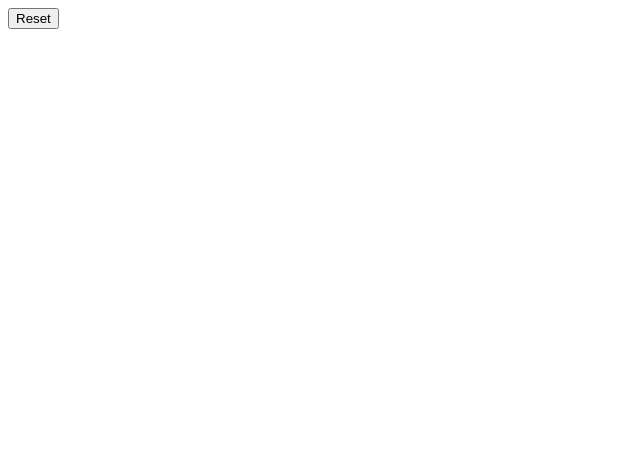
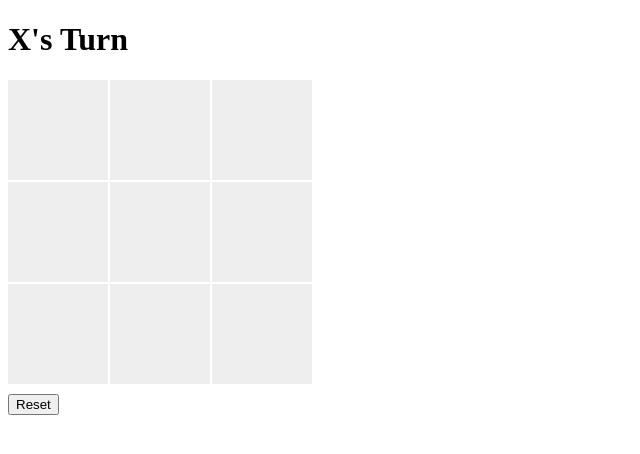
Before and after one commit to RosaS22/WK11TicTacToe, a website: page tictac.html in a window 1280 px wide. Shown: the whole page, without its empty margins (0-640 px from the left). Drawn offline with Linux system fonts and the light colour scheme.

Commit message:
Final Edits adding the header to display whose turn it is

```diff
--- a/tictac.html
+++ b/tictac.html
@@ -4,12 +4,14 @@
 <meta charset="UTF-8">
 <meta name="viewport" content="width=device-width, initial-scale=1.0">
 <title>Tic Tac Toe</title>
-
+<link href="./tictac.css" rel="stylesheet">
 </head>
 <body>
+<div><h1 id="turn">X's Turn</h1></div>
+<div class="board" id="board">
 
-<div class="board" id="board"></div>
-<button onclick="reset()">Reset</button>
+</div>
+<button class="btn btn-primary" onclick="reset()">Reset</button>
 
 <script src="tictac.js"></script>
 
--- a/tictac.js
+++ b/tictac.js
@@ -1,59 +1,84 @@
-let currentPlayer = 'X';
-let board = ['', '', '', '', '', '', '', '', ''];
+// Initialize the current player and the game board
+let currentPlayer = 'X'; // Current player, starts with X
+let board = ['', '', '', '', '', '', '', '', '']; // Represents the game board with 9 cells
 
+// Get the board element from the DOM
 const boardElement = document.getElementById('board');
+const turnElement = document.getElementById('turn'); // Get the turn element from the DOM
 
+// Function to render the game board
 function render() {
-  boardElement.innerHTML = '';
+  boardElement.innerHTML = ''; // Clear the board element before rendering
+  // Loop through each cell in the board array
   board.forEach((cell, index) => {
+    // Create a div element for each cell
     const cellElement = document.createElement('div');
-    cellElement.classList.add('cell');
-    cellElement.textContent = cell;
+    cellElement.classList.add('cell'); // Add 'cell' class to the div
+    cellElement.textContent = cell; // Set the text content of the cell
+    // Add event listener for cell click, invoking cellClick function with cell index
     cellElement.addEventListener('click', () => cellClick(index));
+    // Append the cell element to the board element
     boardElement.appendChild(cellElement);
   });
+  // Update the heading to indicate whose turn it is
+  turnElement.textContent = `${currentPlayer}'s Turn`;
 }
 
+// Function to handle cell click event
 function cellClick(index) {
+  // Check if the clicked cell is empty and there's no winner yet
   if (board[index] === '' && !checkWinner()) {
+    // Assign the current player to the clicked cell
     board[index] = currentPlayer;
+    // Switch to the other player for the next turn
     currentPlayer = currentPlayer === 'X' ? 'O' : 'X';
+    // Render the updated board
     render();
   }
 }
 
+// Function to check if there's a winner or if it's a draw
 function checkWinner() {
   const winningCombinations = [
-    [0, 1, 2],
+    [0, 1, 2], // Rows
     [3, 4, 5],
     [6, 7, 8],
-    [0, 3, 6],
+    [0, 3, 6], // Columns
     [1, 4, 7],
     [2, 5, 8],
-    [0, 4, 8],
+    [0, 4, 8], // Diagonals
     [2, 4, 6]
   ];
 
+  // Iterate through each winning combination
   for (let combination of winningCombinations) {
     const [a, b, c] = combination;
+    // Check if the cells in the combination are all the same player's symbol
     if (board[a] && board[a] === board[b] && board[a] === board[c]) {
+      // If so, alert the winner and return true
       alert(`Player ${board[a]} wins!`);
       return true;
     }
   }
 
+  // If there are no empty cells left, it's a draw
   if (!board.includes('')) {
     alert("It's a draw!");
     return true;
   }
 
+  // Return false if there's no winner or draw yet
   return false;
 }
 
+// Function to reset the game
 function reset() {
+  // Reset current player and the board array
   currentPlayer = 'X';
   board = ['', '', '', '', '', '', '', '', ''];
+  // Render the initial board
   render();
 }
 
+// Initial render of the board
 render();
```
